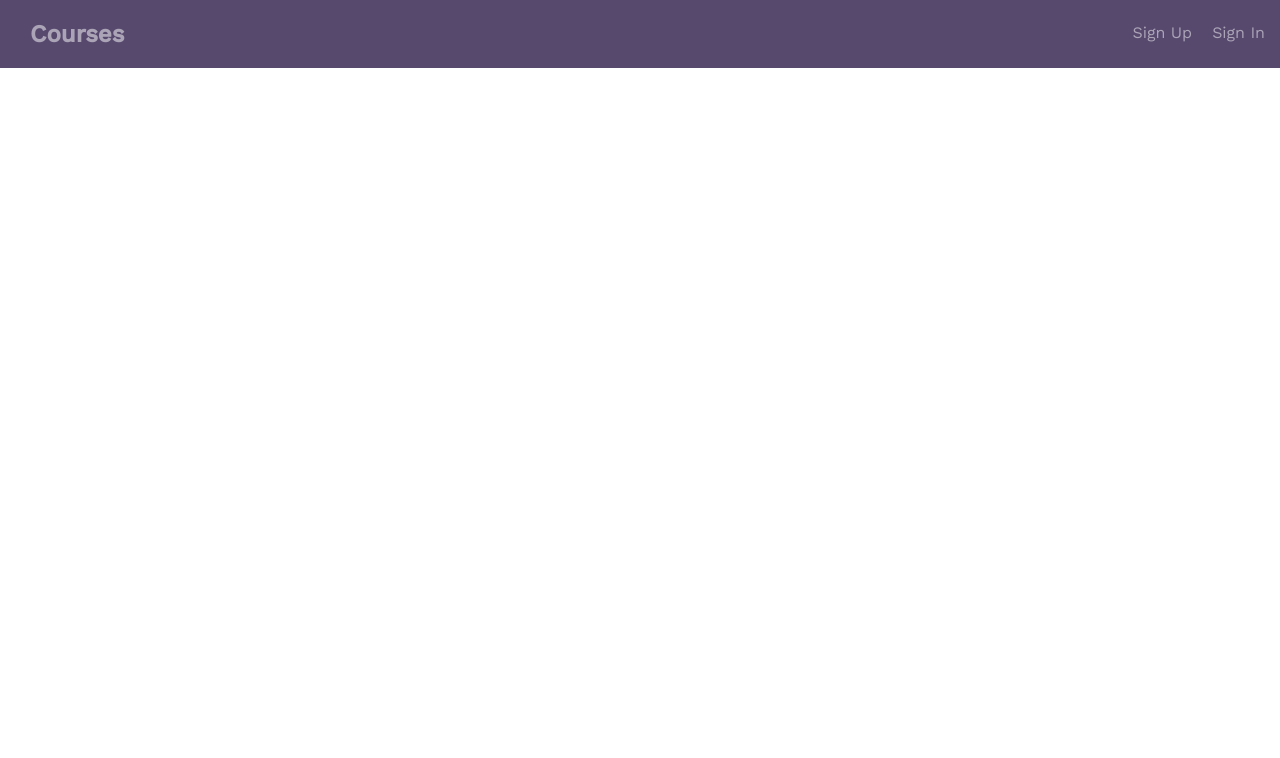
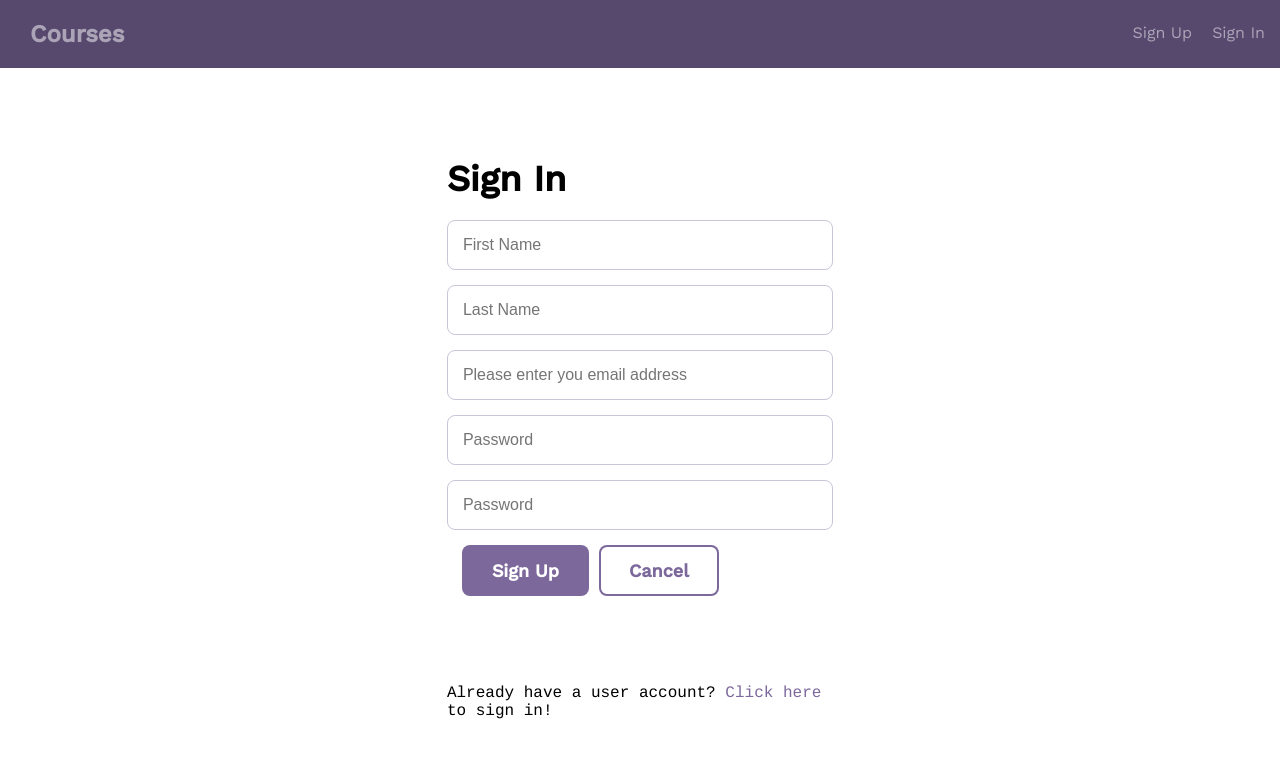
Before and after one commit to SheenaSalmon/TTREACTRESTAPI, a React (Create React App) app in the folder client/: page /signup in a window 1280 px wide. Shown: the top 758 px of the page. Built offline with nearby package versions, Linux system fonts and the light colour scheme.

Commit message:
Added User sign in, sign out, and sign up

```diff
--- a/client/src/App.js
+++ b/client/src/App.js
@@ -7,36 +7,25 @@
 import Header from "./Header"
 import Courses from "./Courses"
 import CourseDetail from "./CourseDetail"
+import UserSignIn from "./UserSignIn";
+import UserSignUp from "./UserSignUp"
+import UserSignOut from "./UserSignOut";
 
 function App() {
 
-  // let [courses, setCourses] = useState([]);
 
-  // useEffect( ()=>
-  // {
-  //   axios.get('http://localhost:5000/api/courses')
-  //   .then(response => {
-  //     setCourses(response.data)
-  //   })
-  //   .catch( error => {
-  //     console.log("Error fetching and parsing data")
-  //   })
-  // },[]
-
-  // )
   return (
     <div className="App">
       <Router>
      <Header />
-     {/* <div>{courses.map( (course) =>{ return ( <div key={course.id}><h1> {course.title}</h1>
-    <p>{course.description}</p></div>)})}
-
-    </div> */}
+     <hr />
     <Switch>
       <Route exact path="/" component={Courses}/>
 
       <Route path="/courses/:id" component={CourseDetail}/>
-
+      <Route path="/signin"  component={UserSignIn}/>
+      <Route path="/signup"  component={UserSignUp}/>
+      <Route path="/signout" component={UserSignOut} />
     </Switch>
 
       </Router>
--- a/client/src/Context.js
+++ b/client/src/Context.js
@@ -10,8 +10,7 @@
 
      const [authenticatedUser,setAuthenticatedUser] =useState(null);
      const [currentCourse,setCurrentCourse] = useState({});
-     const [materials,setMaterials]=useState("");
-     const [description,setDescription]=useState("");
+
 
      const data = new Data();
 
@@ -48,17 +47,6 @@
             //console.log(`The course is ${Object.entries(course)} from in getCourseDetail`)
             await setCurrentCourse(course);
 
-            if (course.materialsNeeded !==null)
-           { setMaterials(course.materialsNeeded.split("*").filter((mat)=>mat !== "").map((material,i)=>
-            {
-                return <li key={course.id+i}>{material}</li>
-            }
-            ));}
-
-            if(course.description !== null)
-            {
-               setDescription(course.description)
-            }
         }
     }
 
@@ -66,8 +54,7 @@
          authenticatedUser:authenticatedUser,
          courses:courses,
          currentCourse:currentCourse,
-         materials:materials,
-         description:description,
+
          data:data,
          actions:{
              signIn:signIn,
--- a/client/src/Courses.js
+++ b/client/src/Courses.js
@@ -18,7 +18,7 @@
         <div className="bounds">
                 {courses}
 
-            <div className="grid-33"><Link className="course--module course--add--module" to="create-course.html">
+            <div className="grid-33"><Link className="course--module course--add--module" to="/courses/create">
             <h3 className="course--add--title"><svg version="1.1" xmlns="http://www.w3.org/2000/svg" x="0px" y="0px"
                 viewBox="0 0 13 13" className="add">
                 <polygon points="7,6 7,0 6,0 6,6 0,6 0,7 6,7 6,13 7,13 7,7 13,7 13,6 "></polygon>
--- a/client/src/Data.js
+++ b/client/src/Data.js
@@ -14,19 +14,19 @@
         const options={
               method,
               headers:{
-                  'Content-Type': 'application/json; charset'
+                  'Content-Type': 'application/json; charset=utf-8'
               }
           };
 
-          if(body !=null)
+          if(body !==null)
           {
               options.body =JSON.stringify(body);
           }
 
           if(reuqiresAuth)
           {
-              const encodeCredentials =btoa(`${credentials.username}:${credentials}`);
-              options.headers['Authorization']=`Basic ${encodeCredentials}`
+              const encodedCredentials =btoa(`${credentials.username}:${credentials.password}`);
+              options.headers['Authorization']=`Basic ${encodedCredentials}`
           }
 
           return fetch(url, options);
@@ -53,6 +53,7 @@
     async createUser(user)
     {
         const response = await this.api('/users', 'POST', user);
+        console.log(`This is the user in data ${user.firstName}`)
 
         if(response.status === 201)
         {
--- a/client/src/Header.js
+++ b/client/src/Header.js
@@ -7,7 +7,7 @@
     const context=useContext(CourseContext);
 
     const loggedOut =<><Link className="signup" to="/signup">Sign Up</Link><Link className="signin" to="/signin">Sign In</Link></>;
-    const loggedIn =<><b>Welcome, {context.authenticatedUser && context.authenticatedUser.username}</b><Link to="/signout"> Sign Out</Link></>;
+    const loggedIn =<><b>Welcome, {context.authenticatedUser && context.authenticatedUser.firstName}</b><Link to="/signout"> Sign Out</Link></>;
 
     return(
         <div className="header">
--- /dev/null
+++ b/client/src/UserSignIn.js
@@ -0,0 +1,82 @@
+import React, { useContext, useState} from "react";
+import {CourseContext} from "./Context";
+import {Link} from "react-router-dom"
+
+export default function UserSignIn(props){
+    const context=useContext(CourseContext);
+    const [email,setEmail]=useState("");
+    const [password,setPassword]=useState("");
+
+
+    const handleChange=(e)=>{
+
+     switch(e.target.name)
+     {
+       case "email":
+         setEmail(e.target.value);
+         break;
+       case "password":
+         setPassword(e.target.value);
+         break;
+         default:
+           break;
+
+     }
+     console.log(`${password}  ${email}`)
+    }
+
+    const handleSubmit=(e)=>
+    {
+      e.preventDefault();
+      context.actions.signIn(email,password).then((user)=>{
+        console.log(`This is the user ${user}`)
+        if (user !==null)
+        {
+          props.history.push("/courses/1");
+          console.log(`The user is authenticated ${context.authenticatedUser.username}`)
+        }
+        else
+
+        {
+          props.history.push("/")
+        }
+      }).catch((error)=>{
+        console.log(error)
+      });
+
+    }
+
+    return(
+        <div className="bounds">
+        <div className="grid-33 centered signin">
+          <h1>Sign In</h1>
+
+
+          <div>
+
+
+            <form onSubmit={handleSubmit}>
+              <div><input id="email" name="email" type="text" className="" placeholder="Please enter you email address" value={email} onChange={handleChange}/></div>
+
+              <div><input id="password" name="password" type="password" className="" placeholder="Password" value={password} onChange={handleChange}/></div>
+              <div className="grid-100 pad-bottom">
+                  <button className="button" type="submit">Sign In</button>
+                  <button className="button button-secondary" onClick={(e)=>{e.preventDefault(); props.history.push("/") }}>Cancel</button>
+                </div>
+            </form>
+
+
+          </div>
+
+
+          <p>&nbsp;</p>
+          <p>Don't have a user account? <Link to="/signup">Click here</Link> to sign up!</p>
+
+
+
+
+        </div>
+      </div>
+
+    )
+}
--- /dev/null
+++ b/client/src/UserSignOut.js
@@ -0,0 +1,15 @@
+import React ,{useContext} from 'react';
+import {Redirect} from 'react-router-dom';
+import {CourseContext} from './Context'
+
+export default function UserSignOut(props) {
+
+    const context=useContext(CourseContext);
+    context.actions.signOut();
+
+    return(
+        <Redirect to="/" />
+
+    )
+
+}
--- /dev/null
+++ b/client/src/UserSignUp.js
@@ -0,0 +1,107 @@
+import React,{useContext, useState} from "react";
+import {CourseContext} from "./Context"
+import {Link} from "react-router-dom";
+
+export default function UserSignUp(props){
+    const context=useContext(CourseContext);
+    const [email,setEmail]=useState("");
+    const [password,setPassword]=useState("");
+    const [firstName,setFirstName]=useState("");
+    const [lastName,setLastName]=useState("");
+    const [confirmedPassword,setConfirmedPassword]=useState("");
+
+
+
+    const handleChange=(e)=>{
+
+     switch(e.target.name)
+     {
+       case "email":
+         setEmail(e.target.value);
+         break;
+       case "password":
+         setPassword(e.target.value);
+         break;
+        case "confirmPassword":
+            setConfirmedPassword(e.target.value)
+            break;
+        case "firstName" :
+            setFirstName(e.target.value)
+            break;
+        case "lastName" :
+            setLastName(e.target.value)
+            break;
+         default:
+           break;
+
+     }
+     console.log(`${password}  ${email}`)
+    }
+
+    const handleSubmit=(e)=>
+    {
+      e.preventDefault();
+      const user={
+          firstName,
+          lastName,
+          password,
+          "emailAddress":email,
+
+      }
+
+    //   {
+    //     "firstName": "Joe",
+    //     "lastName": "Know",
+    //     "password": "knowjoe",
+    //     "emailAddress": "knowjoe@email.com"
+    // }
+
+
+
+      context.data.createUser(user).then((out)=>{
+        console.log(`This is the user ${user.firstName} ${out}`)
+
+      }).catch((error)=>{
+        console.log(error)
+      });
+
+    }
+
+    return(
+        <div className="bounds">
+        <div className="grid-33 centered signin">
+          <h1>Sign In</h1>
+
+
+          <div>
+
+
+            <form onSubmit={handleSubmit}>
+            <div><input id="firstName" name="firstName" type="text" className="" placeholder="First Name" value={firstName} onChange={handleChange}/></div>
+            <div><input id="lastName" name="lastName" type="text" className="" placeholder="Last Name" value={lastName} onChange={handleChange}/></div>
+              <div><input id="email" name="email" type="text" className="" placeholder="Please enter you email address" value={email} onChange={handleChange}/></div>
+
+              <div><input id="password" name="password" type="password" className="" placeholder="Password" value={password} onChange={handleChange}/></div>
+              <div><input id="confirmPassword" name="confirmPassword" type="password" className="" placeholder="Password" value={confirmedPassword} onChange={handleChange}/></div>
+              <div className="grid-100 pad-bottom">
+                  <button className="button" type="submit">Sign Up</button>
+                  <button className="button button-secondary" onClick={(e)=>{e.preventDefault(); props.history.push("/") }}>Cancel</button>
+                </div>
+            </form>
+
+
+          </div>
+
+
+          <p>&nbsp;</p>
+
+          <p>Already have a user account? <Link to="/signin">Click here</Link> to sign in!</p>
+
+
+
+
+        </div>
+      </div>
+
+    )
+}
```
Also changed, not shown: client/src/CourseDetail.js (+5 -76 lines), client/src/CreateCourse.js (added, +11 -0 lines), 1 other file (tests, documents, lock files or other folders).
